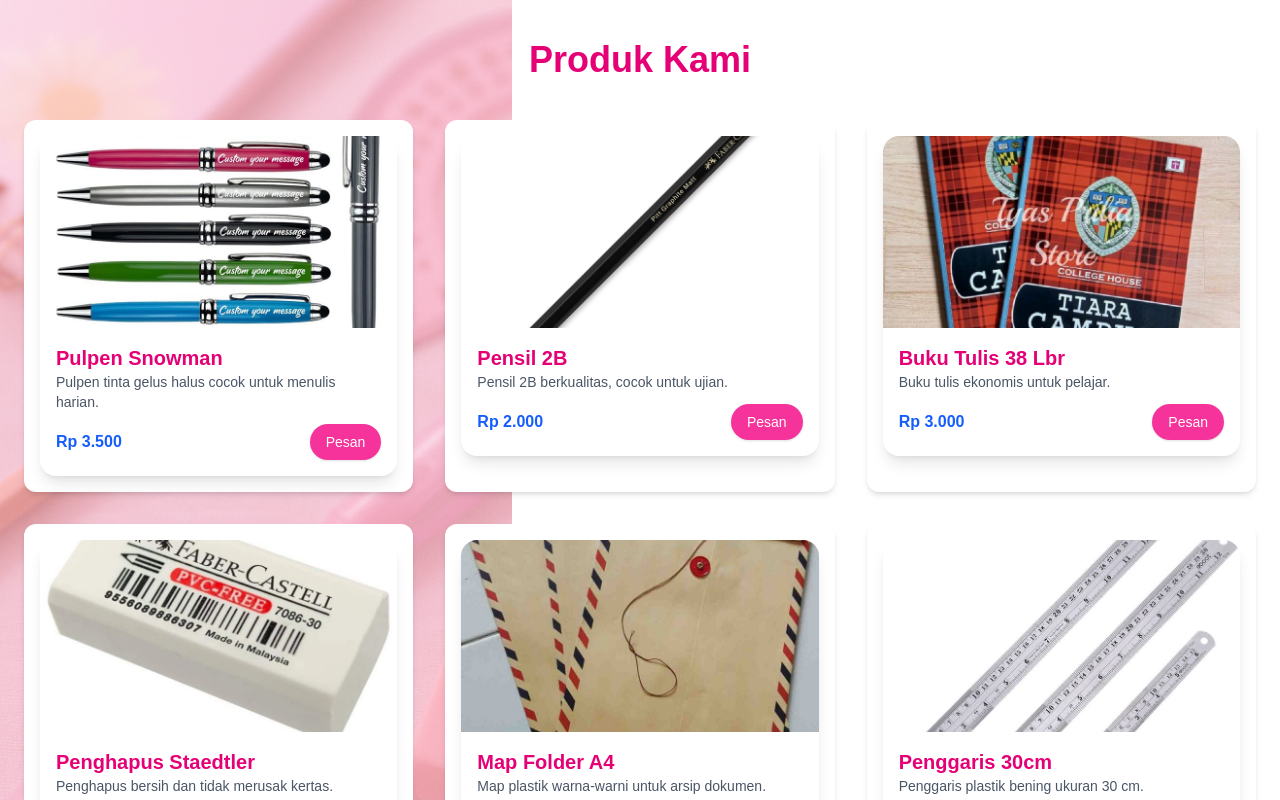
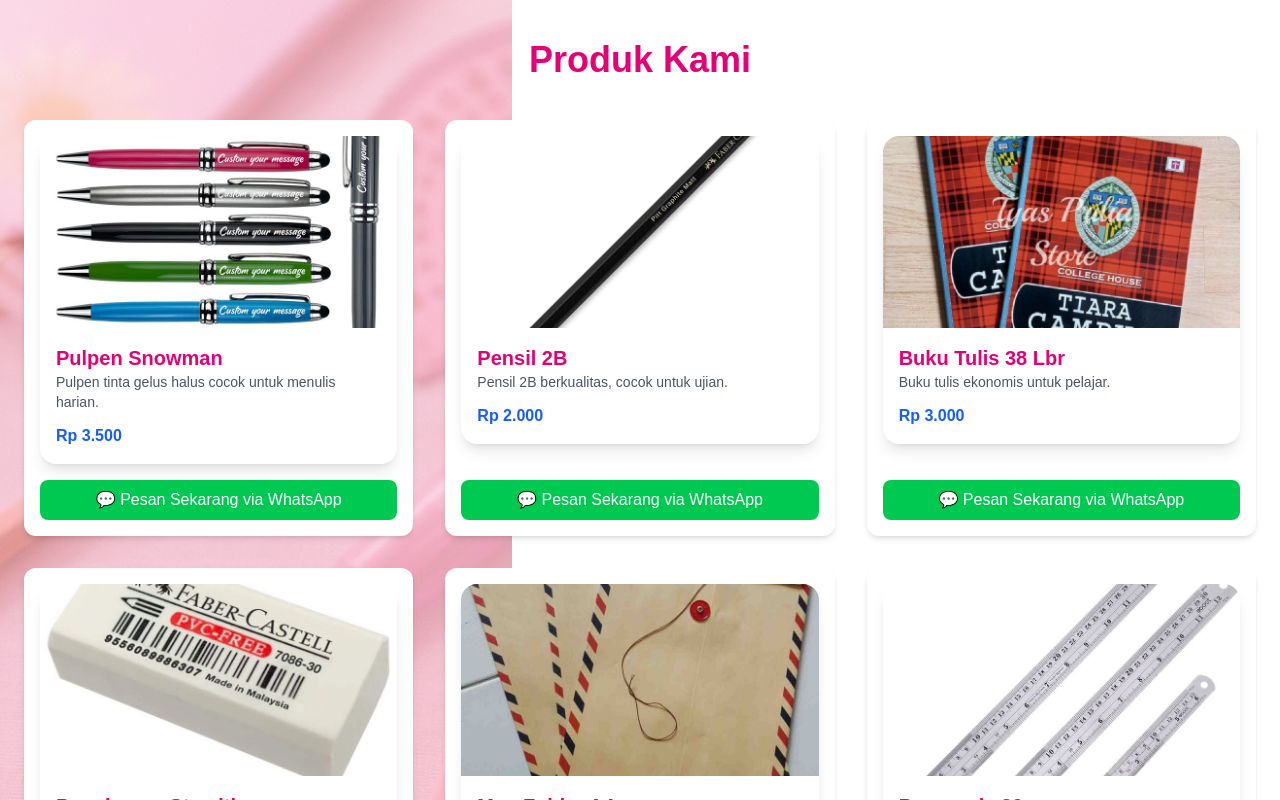
Before and after one commit to milhamafif027/Yulizar-ATK, a Next.js app: page / in a window 1280 px wide. Shown: the part 840-1640 px from the top of the page. Built offline with nearby package versions, Linux system fonts and the light colour scheme.

Commit message:
add: menambahkan fungsi baru untuk pesan pada WA

```diff
--- a/src/app/page.tsx
+++ b/src/app/page.tsx
@@ -44,6 +44,18 @@
     image: "/image/penggaris.jpg",
   },
 ];
+
+const generateWhatsAppMessage = (title: string, price: string) => {
+  const time = new Date().toLocaleString("id-ID", {
+    timeZone: "Asia/Jakarta",
+    hour: "2-digit",
+    minute: "2-digit",
+    weekday: "long",
+  });
+  return encodeURIComponent(
+    `Halo admin Yulizar ATK,\n\nSaya tertarik dengan produk:\n📦 ${title}\n💸 Harga: ${price}\n🕓 Waktu: ${time}\n\nApakah stok masih tersedia?`
+  );
+};
 
 export default function Home() {
   const { ref: produkRef, inView: inViewProduk } = useInView({
@@ -141,6 +153,7 @@
         id="produk"
         className="relative py-20 px-6 min-h-screen overflow-hidden bg-white"
       >
+        {/* Background kiri */}
         <div className="absolute inset-y-0 left-0 w-full md:w-[40%] hidden md:block z-0">
           <div className="w-full h-full relative">
             <Image
@@ -154,6 +167,7 @@
           </div>
         </div>
 
+        {/* Konten utama produk */}
         <motion.div
           initial={{ opacity: 0, y: 30 }}
           animate={inViewProduk ? { opacity: 1, y: 0 } : {}}
@@ -163,13 +177,28 @@
           <h2 className="text-4xl font-bold text-center mb-10 text-pink-600">
             Produk Kami
           </h2>
+
           <div className="grid grid-cols-1 sm:grid-cols-2 md:grid-cols-3 gap-8">
             {produkList.map((item, index) => (
               <div
                 key={index}
-                className="bg-white rounded-xl shadow-md hover:shadow-lg transition p-4"
+                className="bg-white rounded-xl shadow-md hover:shadow-lg transition p-4 flex flex-col justify-between"
               >
+                {/* Kartu Produk */}
                 <ProductCard {...item} />
+
+                {/* Tombol Kirim WA */}
+                <a
+                  href={`https://wa.me/6281373855636?text=${generateWhatsAppMessage(
+                    item.title,
+                    item.price
+                  )}`}
+                  target="_blank"
+                  rel="noopener noreferrer"
+                  className="mt-4 inline-block text-center bg-green-500 text-white font-medium py-2 px-4 rounded-lg hover:bg-green-600 transition"
+                >
+                  💬 Pesan Sekarang via WhatsApp
+                </a>
               </div>
             ))}
           </div>
--- a/src/components/ProductCard.tsx
+++ b/src/components/ProductCard.tsx
@@ -19,9 +19,6 @@
         <p className="text-gray-600 text-sm mb-3">{description}</p>
         <div className="flex justify-between items-center">
           <span className="text-blue-600 font-bold">{price}</span>
-          <button className="bg-pink-500 hover:bg-pink-600 text-white px-4 py-2 text-sm rounded-full shadow transition">
-            Pesan
-          </button>
         </div>
       </div>
     </div>
```
